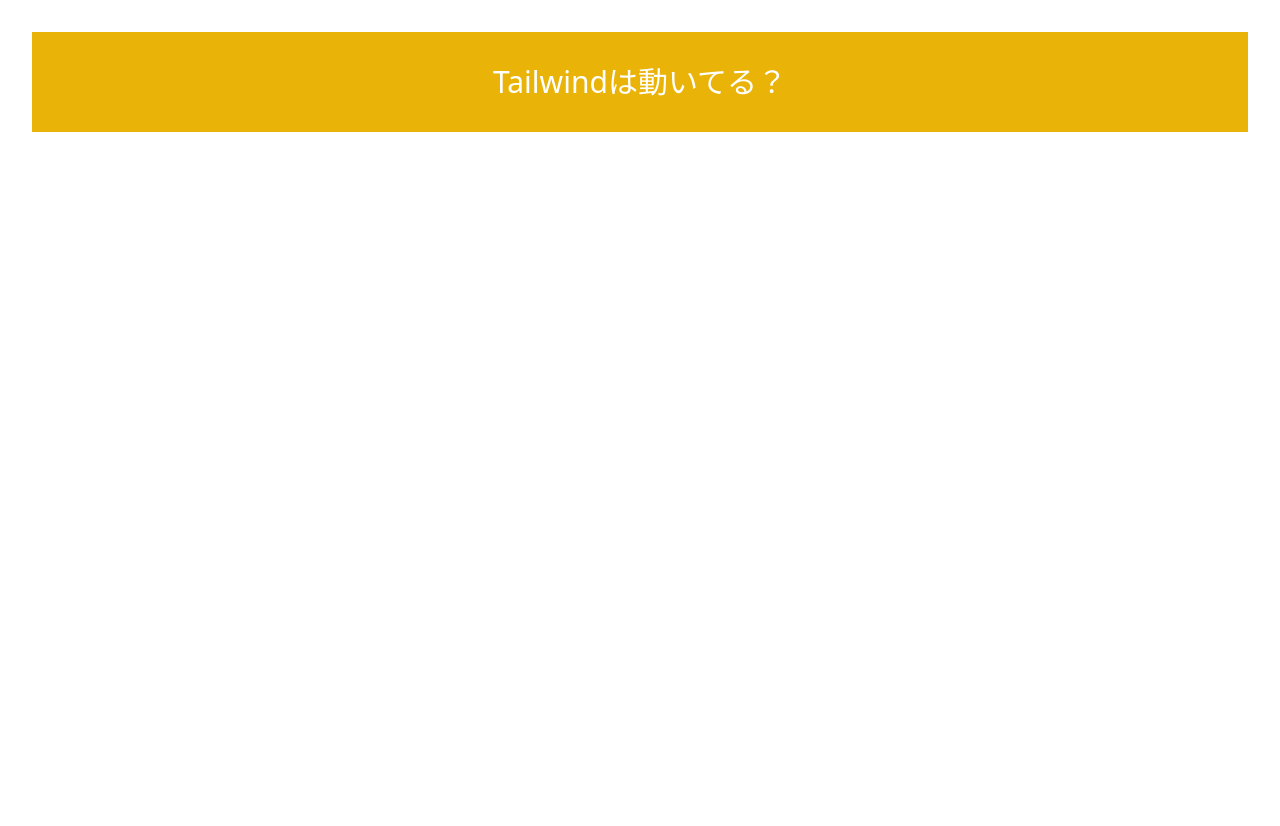
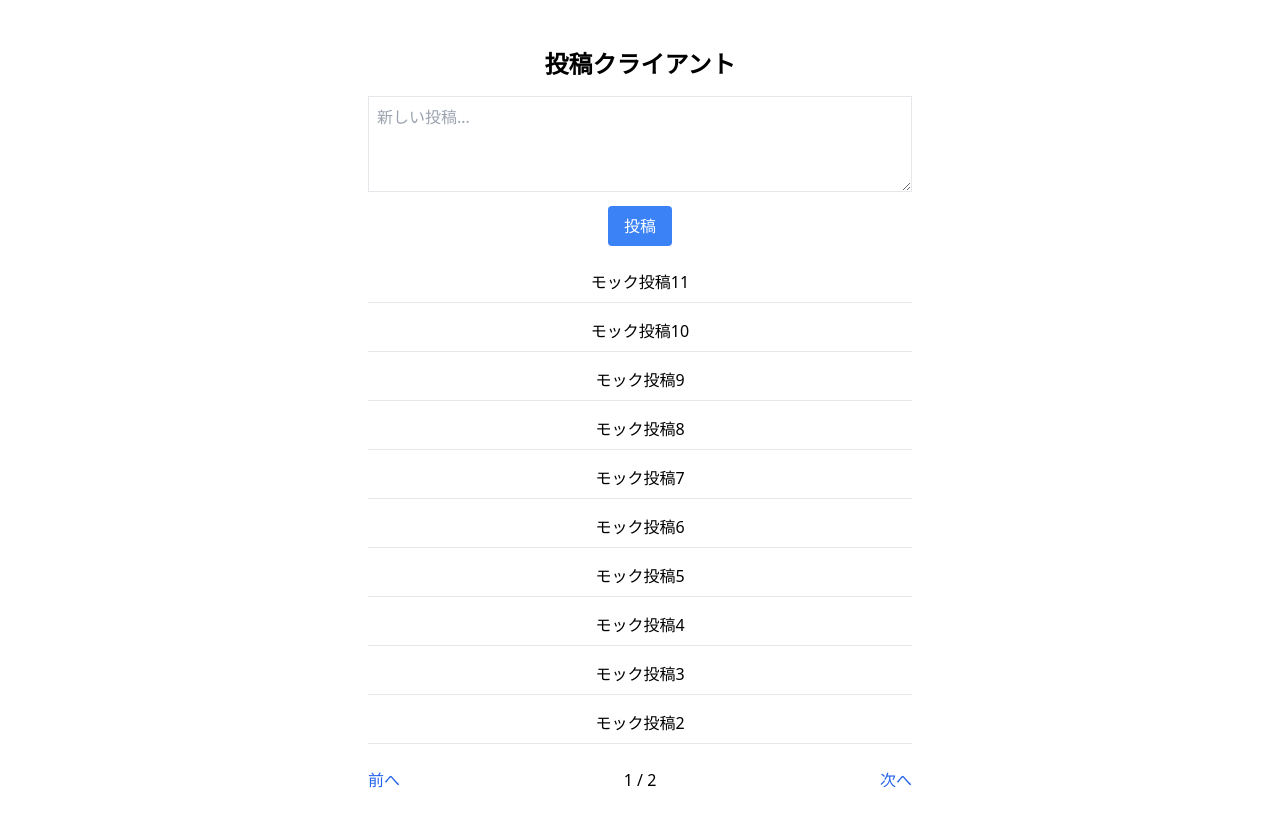
Before and after one commit to jun0222/spreadsheet-app-client, a React (Vite) app: page / in a window 1280 px wide. Shown: the top 826 px of the page. Before the commit the page ends 800 px from the top, so only its background shows below. Built offline with nearby package versions, Linux system fonts and the light colour scheme; no server answers.

Commit message:
feat: 投稿クライアントの機能を作成

```diff
--- a/src/App.tsx
+++ b/src/App.tsx
@@ -1,11 +1,122 @@
+import { useState, useEffect } from "react";
 import "./App.css";
 
-function App() {
+const PAGE_SIZE = 10;
+const USE_SPREAD_SHEET_MOCK = import.meta.env.PROD ? false : true;
+
+const mockData = [
+  "モック投稿1",
+  "モック投稿2",
+  "モック投稿3",
+  "モック投稿4",
+  "モック投稿5",
+  "モック投稿6",
+  "モック投稿7",
+  "モック投稿8",
+  "モック投稿9",
+  "モック投稿10",
+  "モック投稿11",
+];
+
+const SPREAD_SHEET_API_KEY = import.meta.env.VITE_SPREAD_SHEET_API_KEY;
+const SPREAD_SHEET_SHEET_ID = import.meta.env.VITE_SPREAD_SHEET_SHEET_ID;
+const RANGE = "A1:A";
+
+const fetchFromSpreadsheet = async () => {
+  const res = await fetch(
+    `https://sheets.googleapis.com/v4/spreadsheets/${SPREAD_SHEET_SHEET_ID}/values/${RANGE}?key=${SPREAD_SHEET_API_KEY}`
+  );
+  const data = await res.json();
+  return (data.values || []).map((r: string[]) => r[0]).reverse();
+};
+
+const submitToSpreadsheet = async (text: string) => {
+  await fetch(
+    `https://sheets.googleapis.com/v4/spreadsheets/${SPREAD_SHEET_SHEET_ID}/values/A1:append?valueInputOption=RAW&key=${SPREAD_SHEET_API_KEY}`,
+    {
+      method: "POST",
+      headers: { "Content-Type": "application/json" },
+      body: JSON.stringify({ values: [[text]] }),
+    }
+  );
+};
+
+export default function PostClient() {
+  const [posts, setPosts] = useState([]);
+  const [text, setText] = useState("");
+  const [page, setPage] = useState(0);
+
+  useEffect(() => {
+    const fetchPosts = async () => {
+      const data = USE_SPREAD_SHEET_MOCK
+        ? [...mockData].reverse()
+        : await fetchFromSpreadsheet();
+      setPosts(data);
+    };
+    fetchPosts();
+  }, []);
+
+  const handleSubmit = async () => {
+    if (!text.trim()) return alert("投稿内容を入力してください。");
+    if (USE_SPREAD_SHEET_MOCK) {
+      mockData.push(text);
+    } else {
+      await submitToSpreadsheet(text);
+    }
+    setText("");
+    const data = USE_SPREAD_SHEET_MOCK
+      ? [...mockData].reverse()
+      : await fetchFromSpreadsheet();
+    setPosts(data);
+  };
+
+  const start = page * PAGE_SIZE;
+  const pagePosts = posts.slice(start, start + PAGE_SIZE);
+  const totalPages = Math.ceil(posts.length / PAGE_SIZE);
+
   return (
-    <div className="bg-yellow-500 text-3xl text-white p-8">
-      Tailwindは動いてる？
+    <div className="max-w-xl mx-auto p-4 font-sans">
+      <h1 className="text-2xl font-bold mb-4">投稿クライアント</h1>
+      <textarea
+        className="w-full h-24 border p-2 mb-2"
+        value={text}
+        onChange={(e) => setText(e.target.value)}
+        placeholder="新しい投稿..."
+      />
+      <button
+        className="bg-blue-500 text-white px-4 py-2 rounded"
+        onClick={handleSubmit}
+      >
+        投稿
+      </button>
+
+      <div className="mt-6 space-y-4">
+        {pagePosts.map((p, i) => (
+          <div key={i} className="border-b pb-2 whitespace-pre-wrap">
+            {p}
+          </div>
+        ))}
+      </div>
+
+      <div className="flex justify-between items-center mt-6">
+        <button
+          onClick={() => setPage((p) => Math.max(p - 1, 0))}
+          disabled={page === 0}
+          className="text-blue-600"
+        >
+          前へ
+        </button>
+        <span>
+          {page + 1} / {totalPages}
+        </span>
+        <button
+          onClick={() => setPage((p) => (p + 1 < totalPages ? p + 1 : p))}
+          disabled={page + 1 >= totalPages}
+          className="text-blue-600"
+        >
+          次へ
+        </button>
+      </div>
     </div>
   );
 }
-
-export default App;
```
